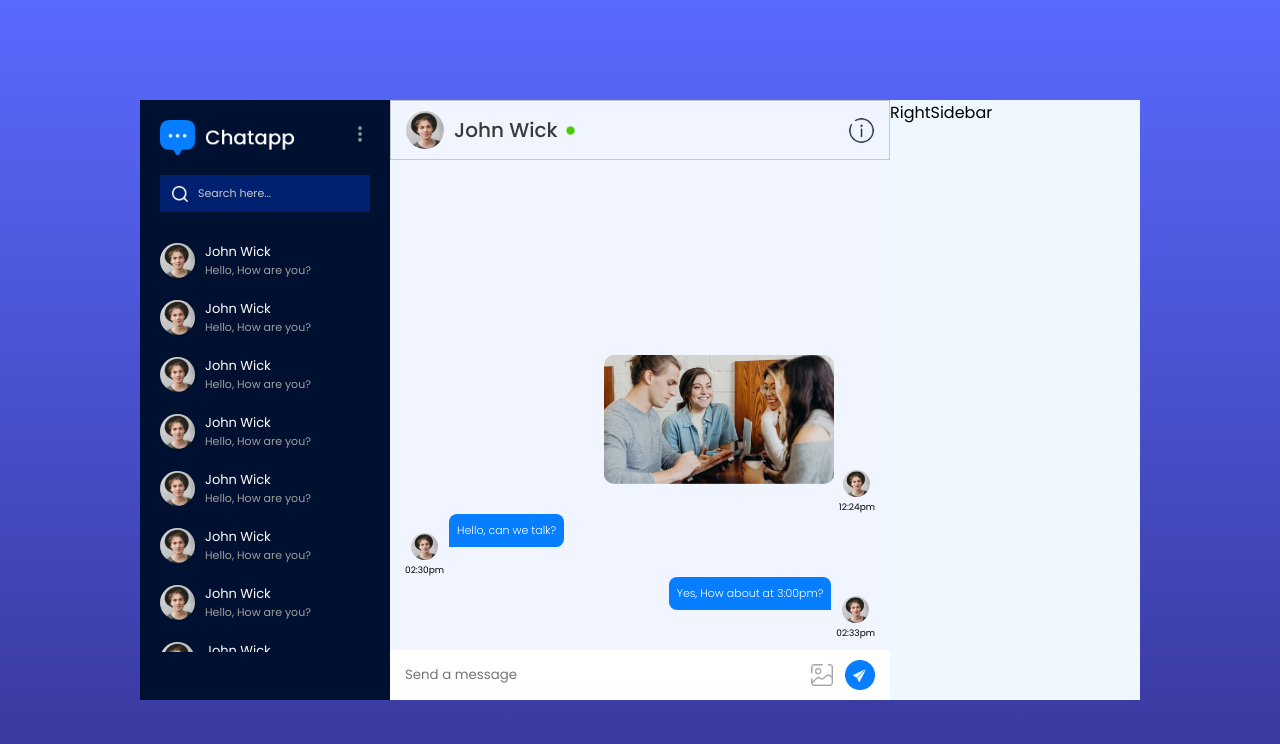
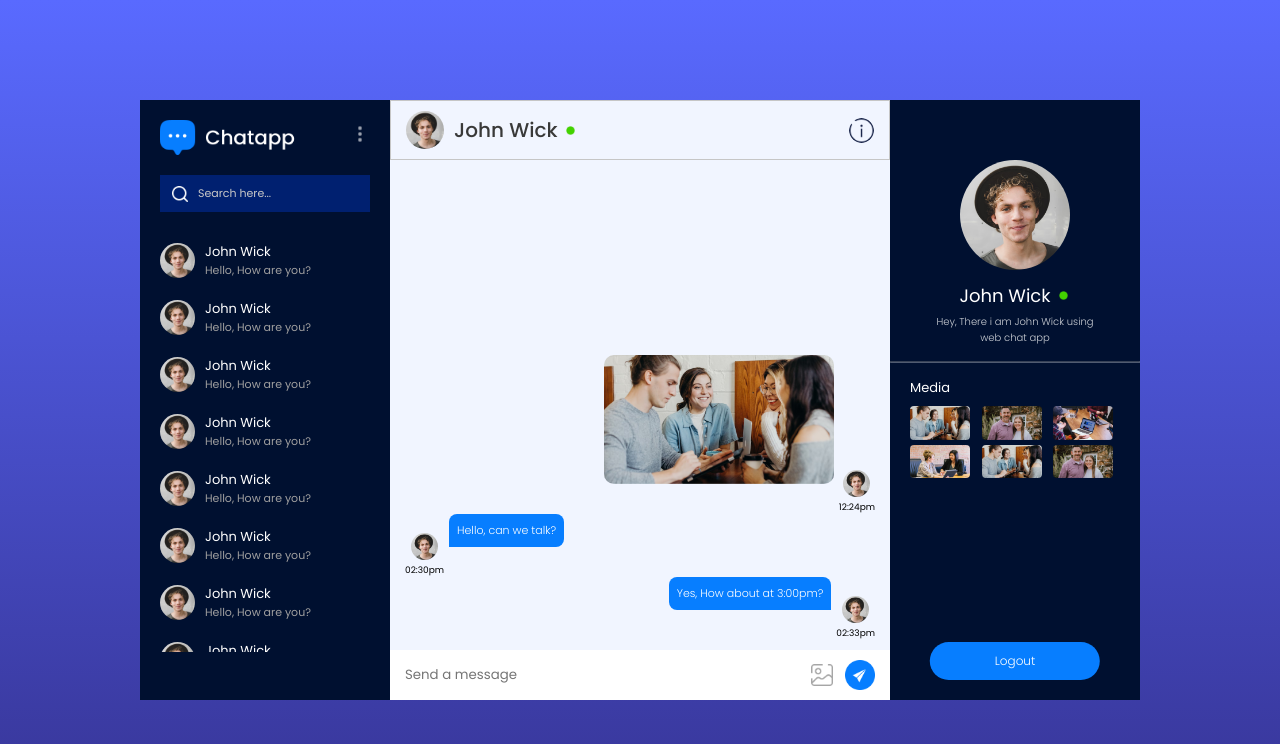
Before and after one commit to Shubham-567/Quick-Chat, a React (Vite) app: page /chat in a window 1280 px wide. Shown: the top 744 px of the page. Built offline with nearby package versions, Linux system fonts and the light colour scheme.

Commit message:
Add ui styles for right sidebar

```diff
--- a/src/components/RightSidebar/RightSidebar.css
+++ b/src/components/RightSidebar/RightSidebar.css
@@ -0,0 +1,67 @@
+.rs {
+  color: white;
+  background-color: #001030;
+  position: relative;
+  height: 75vh;
+  overflow-y: scroll;
+}
+.rs-profile {
+  padding-top: 60px;
+  text-align: center;
+  max-width: 70%;
+  margin: auto;
+}
+.rs-profile img {
+  width: 110px;
+  aspect-ratio: 1/1;
+  border-radius: 50%;
+}
+.rs-profile h3 {
+  font-size: 18px;
+  font-weight: 400;
+  display: flex;
+  align-items: center;
+  justify-content: center;
+  gap: 5px;
+  margin: 5px 0px;
+}
+.rs-profile p {
+  font-size: 10px;
+  opacity: 80%;
+  font-weight: 300;
+}
+.rs hr {
+  border-color: #ffffff50;
+  margin: 15px 0px;
+}
+.rs-media {
+  padding: 0px 20px;
+  font-size: 13px;
+}
+.rs-media div {
+  max-height: 180px;
+  overflow-y: scroll;
+  display: grid;
+  grid-template-columns: 1fr 1fr 1fr;
+  gap: 5px;
+  margin-top: 8px;
+}
+.rs-media div img {
+  width: 60px;
+  border-radius: 4px;
+  cursor: pointer;
+}
+.rs button {
+  position: absolute;
+  bottom: 20px;
+  left: 50%;
+  transform: translateX(-50%);
+  background-color: #077eff;
+  color: white;
+  border: none;
+  font-size: 12px;
+  font-weight: 300;
+  padding: 10px 65px;
+  border-radius: 20px;
+  cursor: pointer;
+}
--- a/src/components/RightSidebar/RightSidebar.jsx
+++ b/src/components/RightSidebar/RightSidebar.jsx
@@ -1,7 +1,32 @@
+import assets from "../../assets/assets";
 import "./RightSidebar.css";
 
 const RightSidebar = () => {
-  return <div>RightSidebar</div>;
+  return (
+    <div className='rs'>
+      <div className='rs-profile'>
+        <img src={assets.profile_img} alt='profile-img' />
+        <h3>
+          John Wick
+          <img src={assets.green_dot} alt='online-indicator' className='dot' />
+        </h3>
+        <p>Hey, There i am John Wick using web chat app</p>
+      </div>
+      <hr />
+      <div className='rs-media'>
+        <p>Media</p>
+        <div>
+          <img src={assets.pic1} alt='media-1' />
+          <img src={assets.pic2} alt='media-2' />
+          <img src={assets.pic3} alt='media-3' />
+          <img src={assets.pic4} alt='media-4' />
+          <img src={assets.pic1} alt='media-5' />
+          <img src={assets.pic2} alt='media-6' />
+        </div>
+      </div>
+      <button>Logout</button>
+    </div>
+  );
 };
 
 export default RightSidebar;
```
